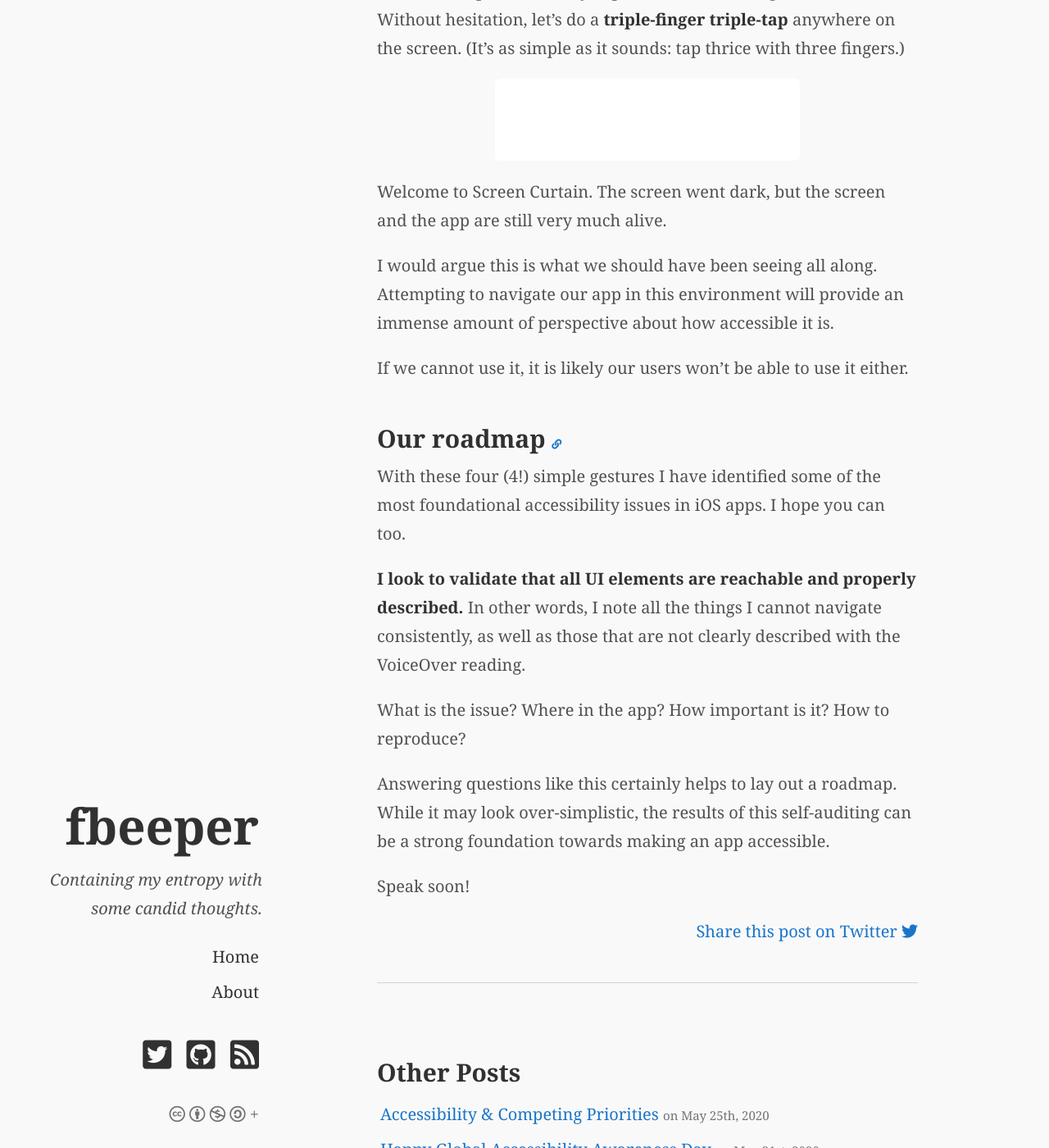
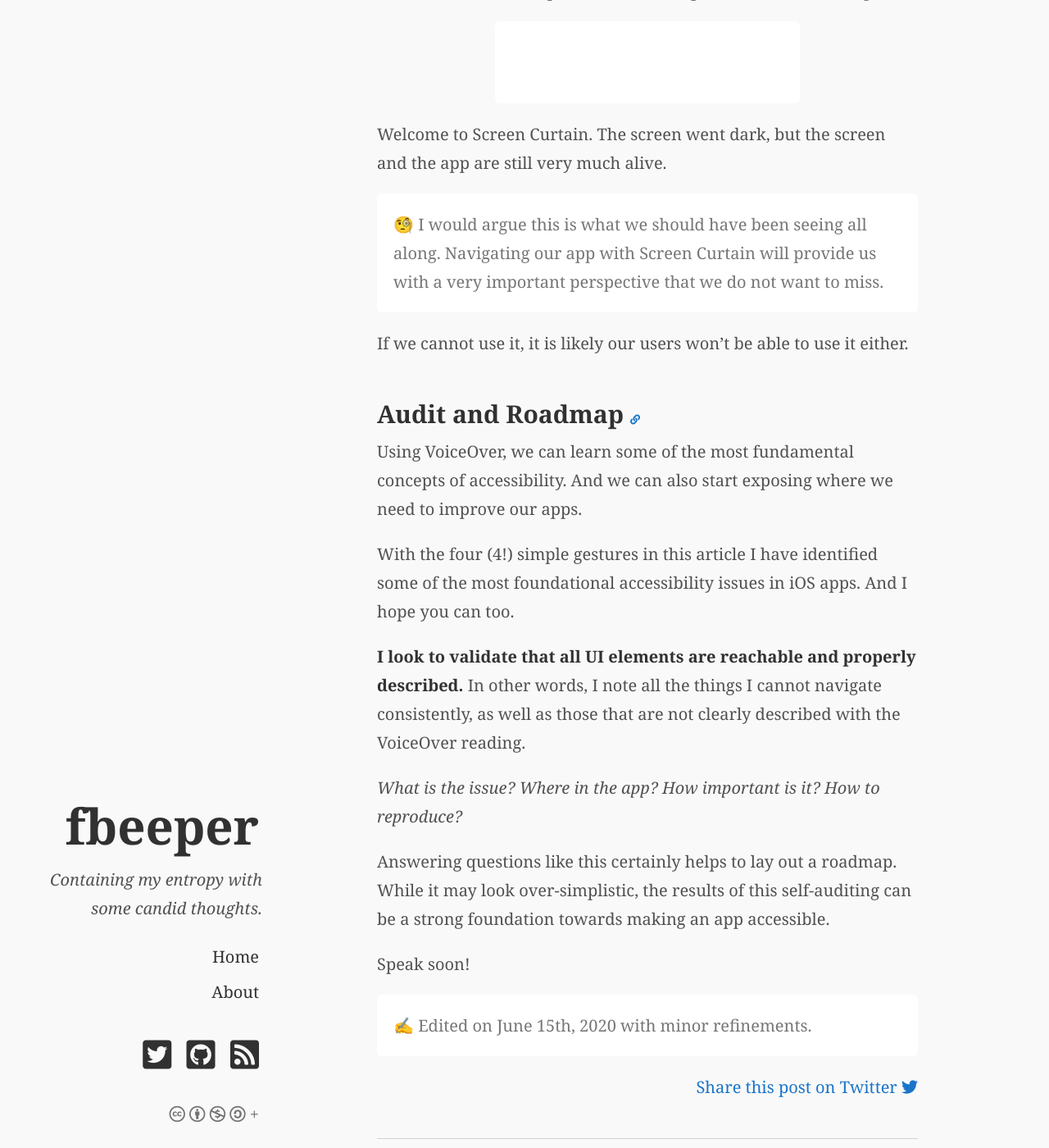
Before and after one commit to fbeeper/fbeeper.github.io, a Jekyll site: the page built from _posts/2020-06-11-Accessibility-Audit-VoiceOver-101.md, in a window 1280 px wide and 1400 px high, scrolled down 1823 px. Shown: the whole window at 82% size. Built offline with Jekyll 4.4.1, drawn with Linux system fonts in a browser that asks for light colours; nearby versions of some CDN libraries; some web fonts are replaced; some of the changed text lies outside the part shown.

Commit message:
minor edits to match following article style

```diff
--- a/_posts/2020-06-11-Accessibility-Audit-VoiceOver-101.md
+++ b/_posts/2020-06-11-Accessibility-Audit-VoiceOver-101.md
@@ -50,18 +50,26 @@ We could stop here, but my experience tells me to give one extra bit: Without he
 
 Welcome to Screen Curtain. The screen went dark, but the screen and the app are still very much alive.
 
-I would argue this is what we should have been seeing all along. Attempting to navigate our app in this environment will provide an immense amount of perspective about how accessible it is.
+<div class="message">
+🧐 I would argue this is what we should have been seeing all along. Navigating our app with Screen Curtain will provide us with a very important perspective that we do not want to miss.
+</div>
 
 If we cannot use it, it is likely our users won't be able to use it either.
 
-## Our roadmap
+## Audit and Roadmap
 
-With these four (4!) simple gestures I have identified some of the most foundational accessibility issues in iOS apps. I hope you can too.
+Using VoiceOver, we can learn some of the most fundamental concepts of accessibility. And we can also start exposing where we need to improve our apps.
+
+With the four (4!) simple gestures in this article I have identified some of the most foundational accessibility issues in iOS apps. And I hope you can too.
 
 **I look to validate that all UI elements are reachable and properly described.** In other words, I note all the things I cannot navigate consistently, as well as those that are not clearly described with the VoiceOver reading.
 
-What is the issue? Where in the app? How important is it? How to reproduce?
+*What is the issue? Where in the app? How important is it? How to reproduce?*
 
 Answering questions like this certainly helps to lay out a roadmap. While it may look over-simplistic, the results of this self-auditing can be a strong foundation towards making an app accessible.
 
 Speak soon!
+
+<div class="message">
+✍️ Edited on June 15th, 2020 with minor refinements.
+</div>
```
Also changed, not shown: other parts of _posts/2020-06-11-Accessibility-Audit-VoiceOver-101.md (+1 -1 lines).
